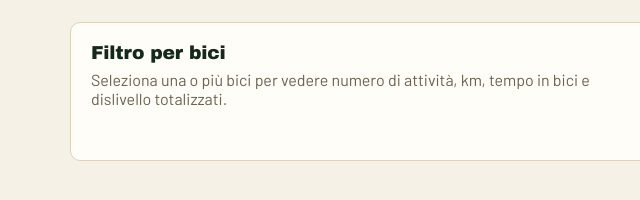
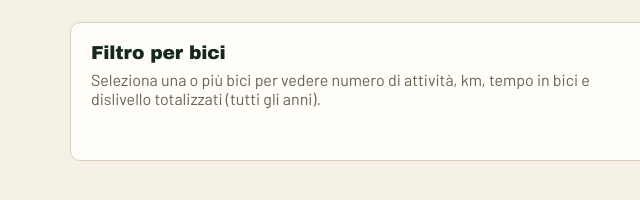
Before and after one commit to smas99/stagioni-ciclismo, a plain HTML site: page index.html in a window 1280 px wide. Shown: the part 548-748 px from the top of the page, 0-640 px from the left. Drawn offline with nearby package versions, Linux system fonts and the light colour scheme.

Commit message:
Add files via upload

```diff
--- a/index.html
+++ b/index.html
@@ -77,7 +77,7 @@
 
       <div class="bike-summary-block">
         <h3>Filtro per bici</h3>
-        <p class="panel-sub" style="margin-bottom:14px;">Seleziona una o più bici per vedere numero di attività, km, tempo in bici e dislivello totalizzati.</p>
+        <p class="panel-sub" style="margin-bottom:14px;">Seleziona una o più bici per vedere numero di attività, km, tempo in bici e dislivello totalizzati <span id="bikeSummaryYearNote">(tutti gli anni)</span>.</p>
         <div class="bike-summary-checks" id="bikeSummaryChecks"></div>
         <div class="hero-stats bike-summary-stats" id="bikeSummaryStats" style="display:none;">
           <div class="stat-card">
```
